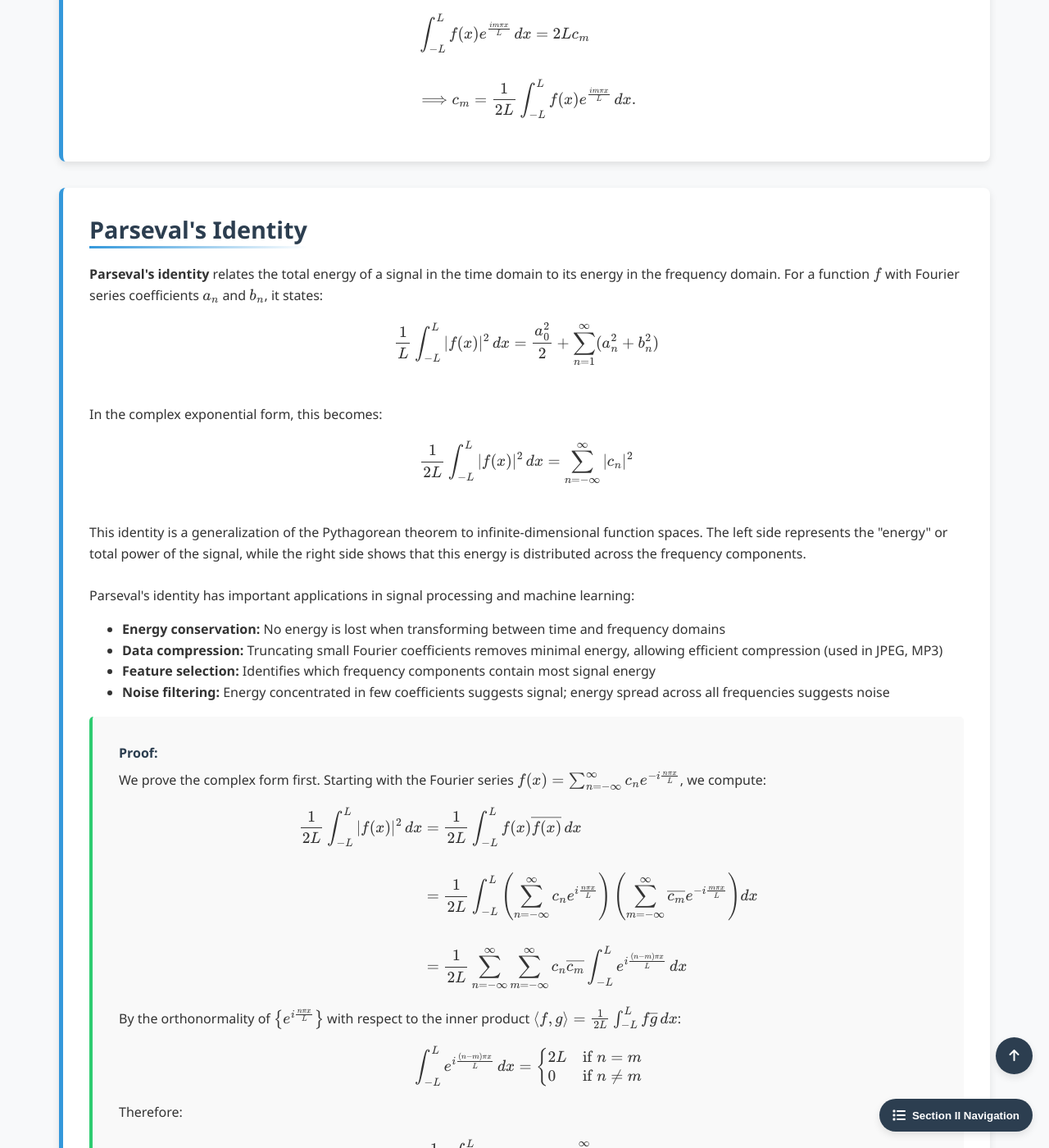
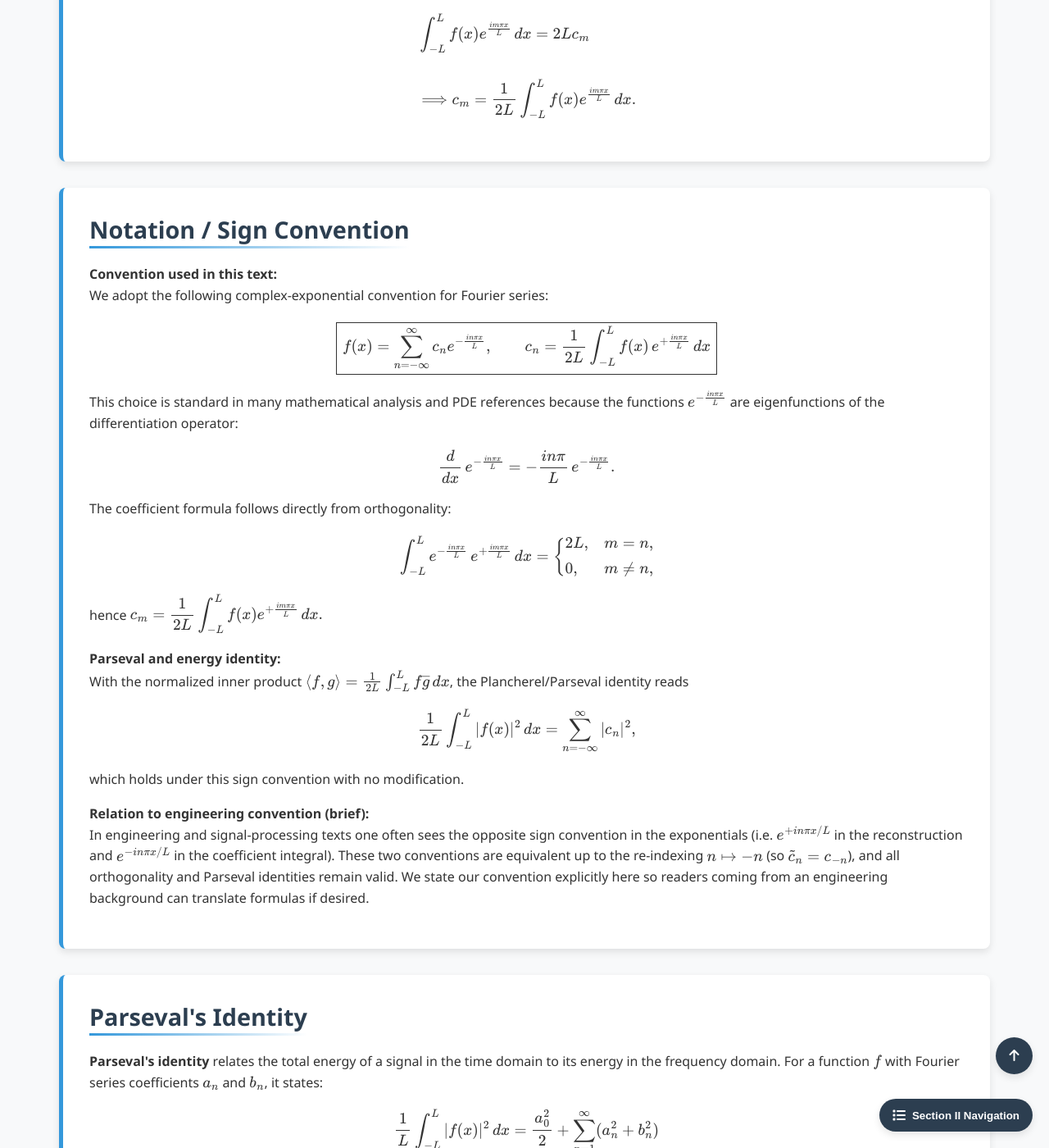
Before and after one commit to Yusukey01/yusukey01.github.io, a Jekyll site: the page built from Mathematics/Calculus/fourier_series.html, in a window 1280 px wide and 1400 px high, scrolled down 7128 px. Shown: the whole window at 82% size. Built offline with Jekyll 4.4.1, drawn with Linux system fonts in a browser that asks for light colours; some of the changed text lies outside the part shown.

```diff
--- a/Mathematics/Calculus/fourier_series.html
+++ b/Mathematics/Calculus/fourier_series.html
@@ -152,7 +152,7 @@ uses_python: false
                         and sensor data often use Fourier features to capture periodic patterns (daily, weekly, seasonal cycles)</li>
                     </ul>
                     <br>
-                    The fundamental idea—decomposing complex signals into simple periodic components—remains at the heart of
+                    The fundamental idea — decomposing complex signals into simple periodic components — remains at the heart of
                     how modern systems process audio, images, and temporal data. Understanding Fourier series provides the
                     mathematical foundation for these ubiquitous technologies.
                 </p>
@@ -322,7 +322,7 @@ uses_python: false
                 Here, we define \(c_0 = \frac{a_0}{2}\) and \(c_n = \frac{1}{2}(a_n + ib_n)\), then we obtain
                 the <strong>complex form of the Fourier series of \(f(x)\)</strong>.
                 <div class="theorem">
-                    <span class="theorem-title">Complex form of the Furier series:</span>
+                    <span class="theorem-title">Complex form of the Fourier series:</span>
                         \[
                         f(x) =  \sum_{n= -\infty}^{\infty} c_n e^{\frac{-i n \pi x}{L}} \tag{1}
                         \]
@@ -341,7 +341,7 @@ uses_python: false
                 <p>
                 <strong>Derivation using Orthogonality:</strong>
                 <br>
-                A complex function \(\phi(x)\) is <strong>orthogonal</strong> to a complext function \(\psi(x)\) over an interval \(a \leq x \leq b\) if
+                A complex function \(\phi(x)\) is <strong>orthogonal</strong> to another complex function \(\psi(x)\) over an interval \(a \leq x \leq b\) if
                 \[
                 \int_a^b \overline{\phi}\psi \, dx = 0
                 \]
@@ -371,6 +371,52 @@ uses_python: false
                 \]
                 </p>
             </section>
+
+            <section id="convention" class="section-content">
+                <h2>Notation / Sign Convention</h2>
+                <p>
+                    <strong>Convention used in this text:</strong><br>
+                    We adopt the following complex-exponential convention for Fourier series:
+                    \[
+                    \boxed{\,f(x)=\sum_{n=-\infty}^{\infty} c_n e^{-\frac{i n\pi x}{L}},\qquad
+                    c_n=\frac{1}{2L}\int_{-L}^{L} f(x)\,e^{+\frac{i n\pi x}{L}}\,dx\,}
+                    \]
+                    This choice is standard in many mathematical analysis and PDE references because the functions
+                    \(e^{-\frac{i n\pi x}{L}}\) are eigenfunctions of the differentiation operator:
+                    \[
+                    \frac{d}{dx}\,e^{-\frac{i n\pi x}{L}} = -\frac{i n\pi}{L}\,e^{-\frac{i n\pi x}{L}}.
+                    \]
+                    The coefficient formula follows directly from orthogonality:
+                    \[
+                    \int_{-L}^L e^{-\frac{i n\pi x}{L}}\,e^{+\frac{i m\pi x}{L}}\,dx
+                    =\begin{cases}2L,& m=n,\\[4pt]0,& m\ne n,\end{cases}
+                    \]
+                    hence
+                    \(\displaystyle c_m=\frac{1}{2L}\int_{-L}^{L} f(x)e^{+\frac{i m\pi x}{L}}\,dx.\)
+                </p>
+
+                <p>
+                    <strong>Parseval and energy identity:</strong><br>
+                    With the normalized inner product \(\langle f,g\rangle=\frac{1}{2L}\int_{-L}^L f\overline{g}\,dx\),
+                    the Plancherel/Parseval identity reads
+                    \[
+                    \frac{1}{2L}\int_{-L}^{L} |f(x)|^2\,dx = \sum_{n=-\infty}^{\infty} |c_n|^2,
+                    \]
+                    which holds under this sign convention with no modification.
+                </p>
+
+                <p>
+                    <strong>Relation to engineering convention (brief):</strong><br>
+                    In engineering and signal-processing texts one often sees the opposite sign
+                    convention in the exponentials (i.e. \(e^{+i n\pi x/L}\) in the reconstruction and
+                    \(e^{-i n\pi x/L}\) in the coefficient integral). These two conventions are
+                    equivalent up to the re-indexing \(n\mapsto -n\) (so \(\tilde c_n = c_{-n}\)), and
+                    all orthogonality and Parseval identities remain valid. We state our convention
+                    explicitly here so readers coming from an engineering background can translate
+                    formulas if desired.
+                </p>
+            </section>
+
 
             <section id="parseval" class="section-content">
                 <h2>Parseval's Identity</h2>
```
Also changed, not shown: other parts of Mathematics/Calculus/fourier_series.html (+2 -3 lines).
